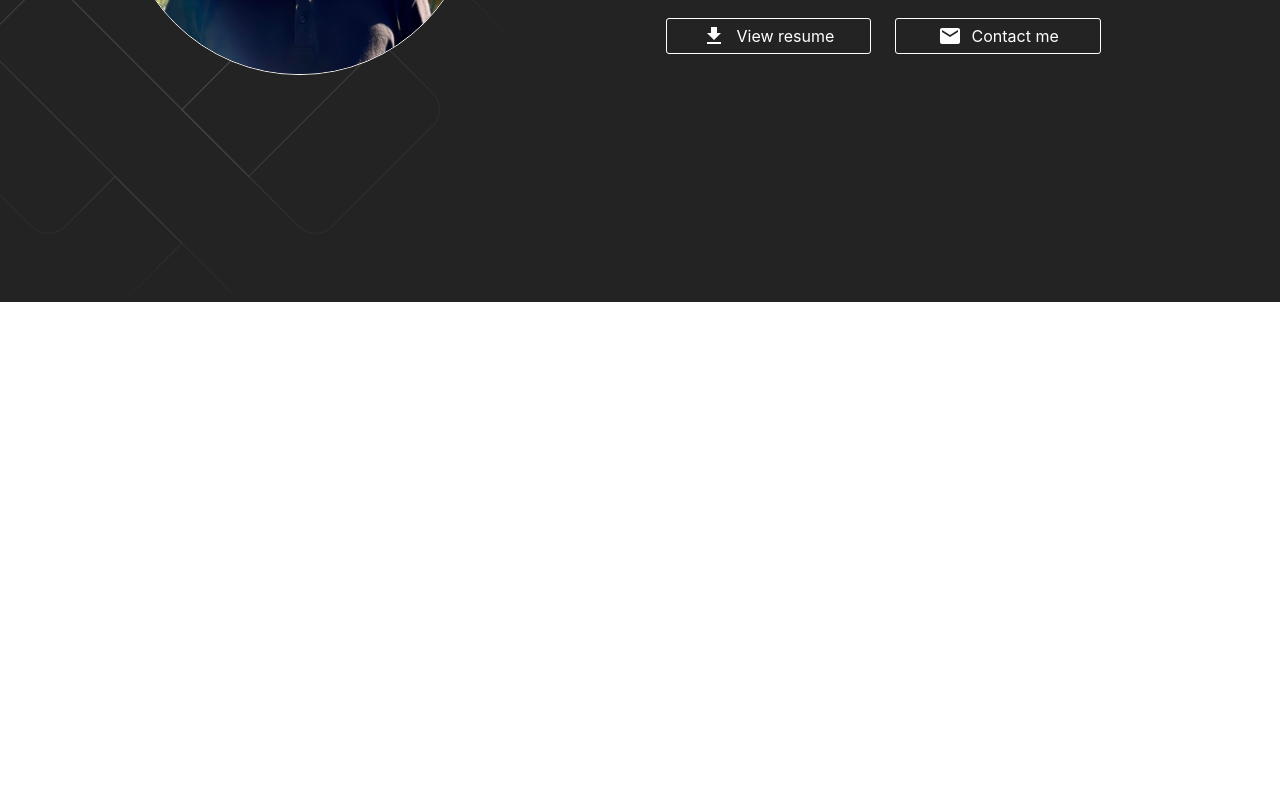
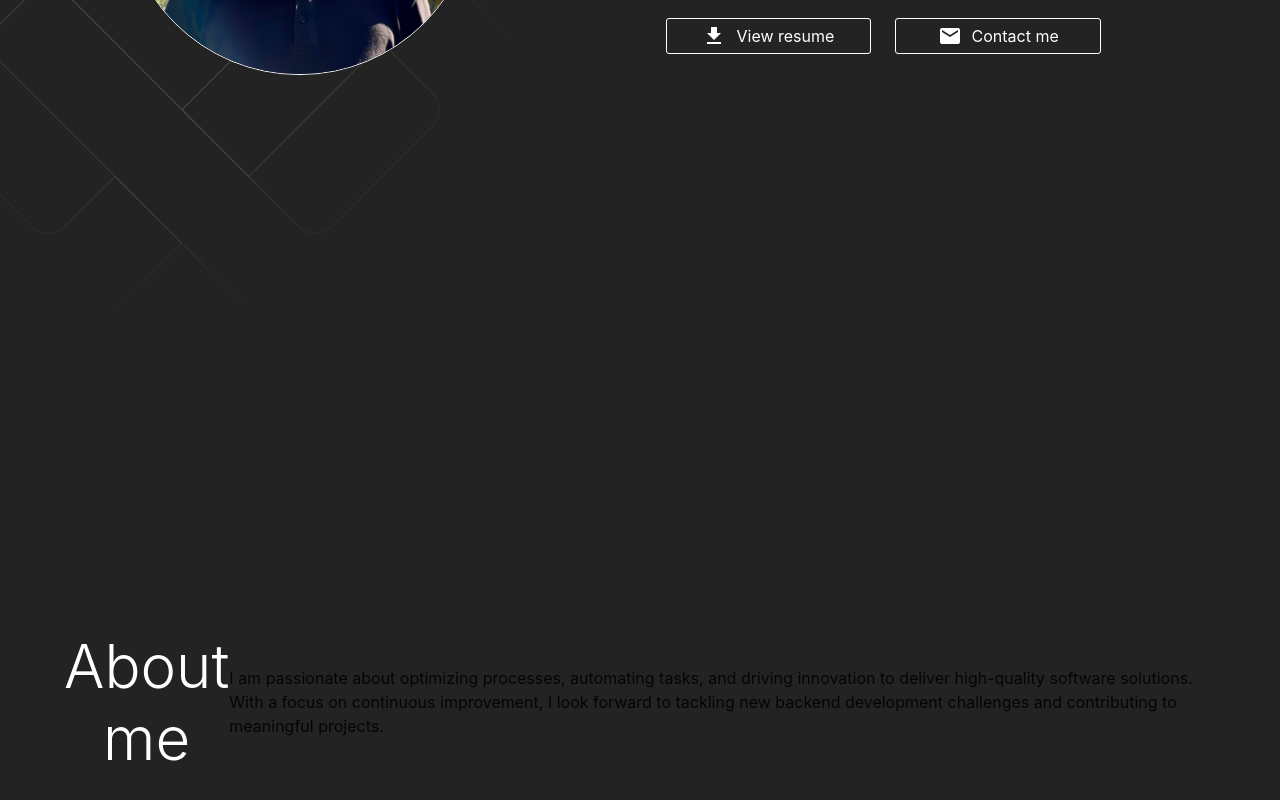
Before and after one commit to NickeAlves/new-portfolio, a React (Vite) app: page / in a window 1280 px wide. Shown: the part 498-1298 px from the top of the page. Before the commit the page ends 832 px from the top, so only its background shows below. Built offline with nearby package versions, Linux system fonts and the light colour scheme.

Commit message:
feat: create about me page :memo:

```diff
--- a/index.html
+++ b/index.html
@@ -4,7 +4,7 @@
     <meta charset="UTF-8" />
     <link rel="icon" type="image/svg+xml" href="/vite.svg" />
     <meta name="viewport" content="initial-scale=1, width=device-width" />
-    <title>Vite + React + TS</title>
+    <title>Nicolas Alves</title>
   </head>
   <body>
     <div id="root"></div>
--- a/src/App.tsx
+++ b/src/App.tsx
@@ -1,9 +1,11 @@
 import Home from "./pages/Home/Home";
+import About from "./pages/Home/sections/About/About";
 
 const App = () => {
   return (
     <>
       <Home></Home>
+      <About></About>
     </>
   );
 };
--- /dev/null
+++ b/src/pages/Home/sections/About/About.tsx
@@ -0,0 +1,48 @@
+import { Container, styled, Typography } from "@mui/material";
+
+const About = () => {
+  const StyledAbout = styled("div")(({ theme }) => ({
+    backgroundColor: theme.palette.primary.main,
+    height: "100vh",
+    display: "flex",
+    alignItems: "center",
+    [theme.breakpoints.up("xs")]: {
+      paddingTop: "100px",
+    },
+    [theme.breakpoints.up("md")]: {
+      paddingTop: "0",
+    },
+  }));
+
+  return (
+    <>
+      <StyledAbout>
+        <Container
+          sx={{
+            display: "flex",
+            flexDirection: "row",
+            justifyContent: "space-between",
+            alignItems: "center",
+          }}
+        >
+          <Typography
+            color="primary.contrastText"
+            variant="h2"
+            textAlign="center"
+          >
+            About me
+          </Typography>
+          <Typography>
+            I am passionate about optimizing processes, automating tasks, and
+            driving innovation to deliver high-quality software solutions. With
+            a focus on continuous improvement, I look forward to tackling new
+            backend development challenges and contributing to meaningful
+            projects.
+          </Typography>
+        </Container>
+      </StyledAbout>
+    </>
+  );
+};
+
+export default About;
```
